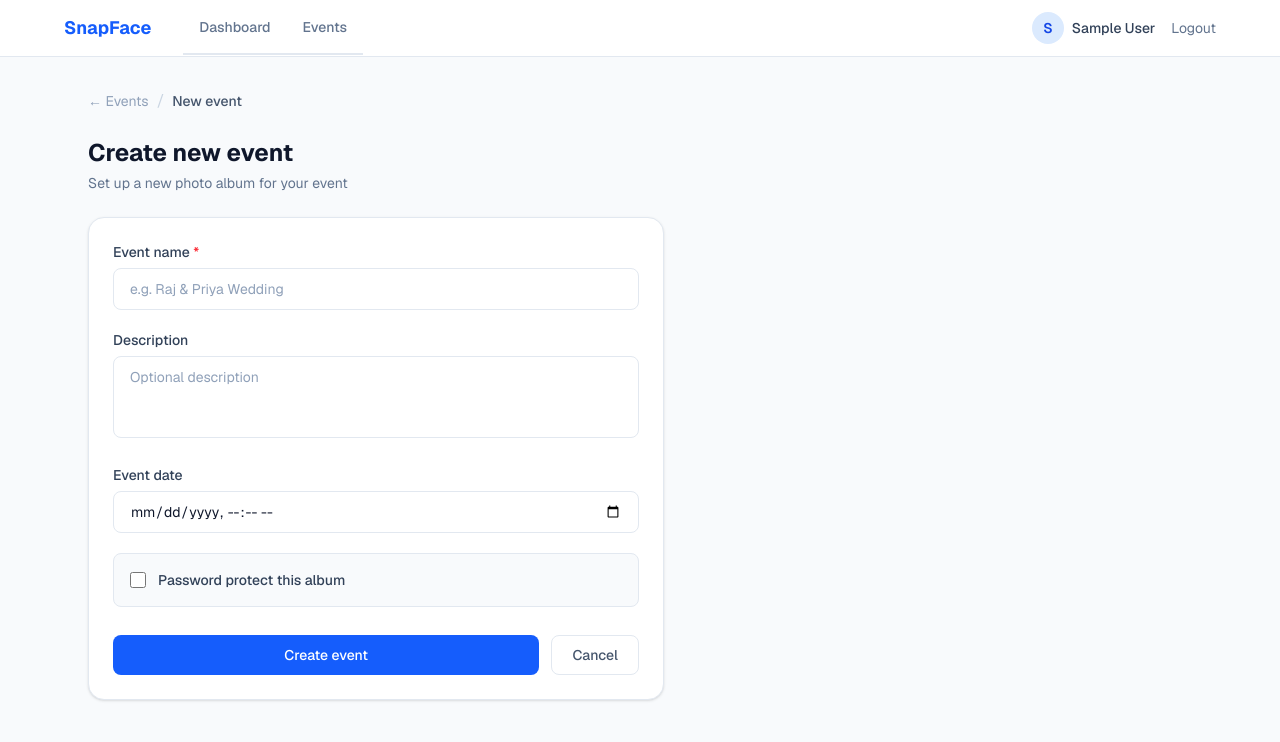
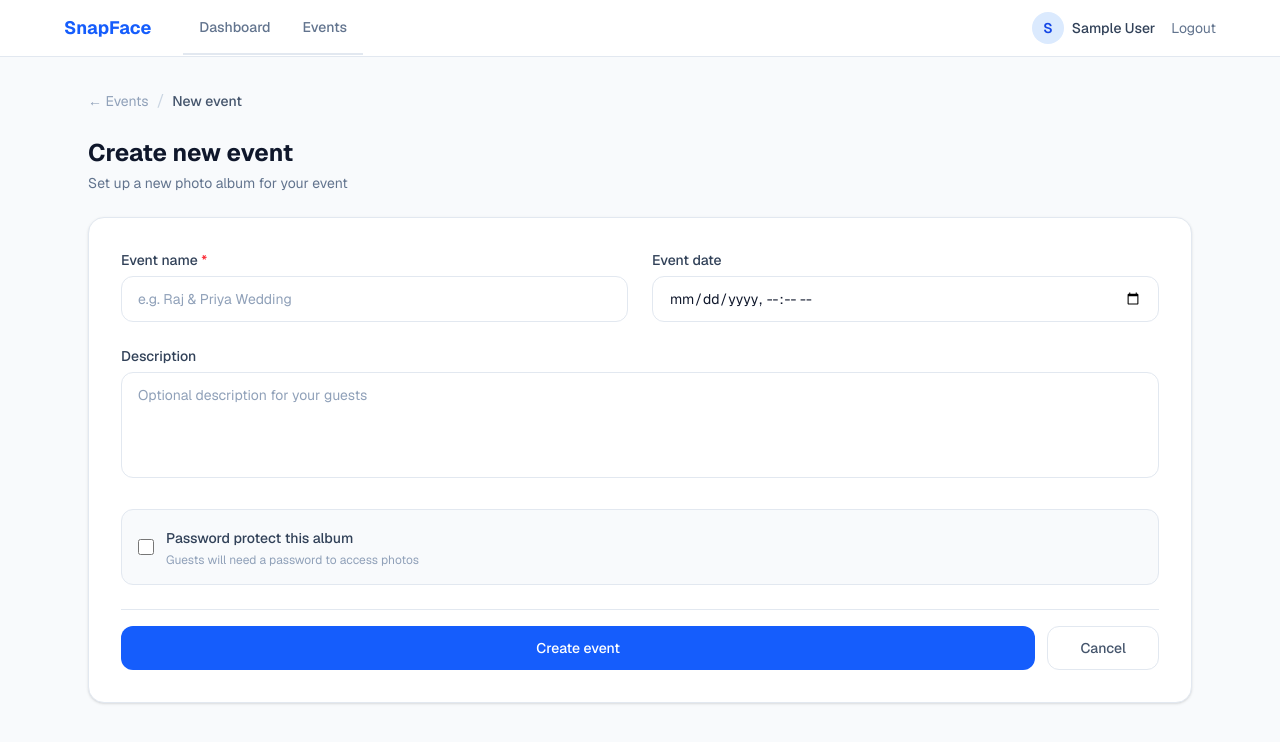
Before and after one commit to HavanButani26/snapface, a Next.js app in the folder frontend/: page /events/new in a window 1280 px wide. Shown: the top 742 px of the page. Built offline with nearby package versions, Linux system fonts and the light colour scheme; no server answers; sample sign-in values are in the browser's storage.

Commit message:
refactor: improve user state management and enhance form layout in event creation

```diff
--- a/frontend/src/app/(dashboard)/dashboard/page.tsx
+++ b/frontend/src/app/(dashboard)/dashboard/page.tsx
@@ -8,9 +8,11 @@ import type { Event } from "@/types";
 export default function DashboardPage() {
     const [events, setEvents] = useState<Event[]>([]);
     const [loading, setLoading] = useState(true);
-    const user = authService.getUser();
+    const [user, setUser] = useState<ReturnType<typeof authService.getUser>>(null);
 
     useEffect(() => {
+        setUser(authService.getUser());
+
         eventService.list().then((data) => {
             setEvents(data);
             setLoading(false);
@@ -91,8 +93,8 @@ export default function DashboardPage() {
                             </div>
                             <div className="flex items-center gap-3">
                                 <span className={`text-xs px-2.5 py-1 rounded-full font-medium ${event.is_active
-                                        ? "bg-green-50 text-green-700 border border-green-200"
-                                        : "bg-slate-100 text-slate-500"
+                                    ? "bg-green-50 text-green-700 border border-green-200"
+                                    : "bg-slate-100 text-slate-500"
                                     }`}>
                                     {event.is_active ? "Active" : "Inactive"}
                                 </span>
--- a/frontend/src/app/(dashboard)/events/new/page.tsx
+++ b/frontend/src/app/(dashboard)/events/new/page.tsx
@@ -34,8 +34,12 @@ export default function NewEventPage() {
         }
     }
 
+    const inputClass =
+        "w-full border border-slate-300 rounded-xl px-4 py-3 text-sm text-slate-900 placeholder:text-slate-400 focus:outline-none focus:ring-2 focus:ring-blue-500 focus:border-transparent transition bg-white";
+
     return (
-        <div className="max-w-xl">
+        <div>
+            {/* Breadcrumb */}
             <div className="flex items-center gap-2 mb-6">
                 <Link href="/events" className="text-slate-400 hover:text-slate-700 text-sm transition">
                     ← Events
@@ -49,14 +53,17 @@ export default function NewEventPage() {
                 <p className="text-slate-500 text-sm mt-1">Set up a new photo album for your event</p>
             </div>
 
-            <div className="bg-white border border-slate-200 rounded-2xl p-6 shadow-sm">
+            <div className="bg-white border border-slate-200 rounded-2xl p-8 shadow-sm">
                 {error && (
-                    <div className="bg-red-50 border border-red-200 text-red-600 text-sm px-4 py-3 rounded-lg mb-5">
+                    <div className="bg-red-50 border border-red-200 text-red-600 text-sm px-4 py-3 rounded-lg mb-6">
                         {error}
                     </div>
                 )}
 
-                <form onSubmit={handleSubmit} className="space-y-5">
+                <form onSubmit={handleSubmit} className="space-y-6">
+
+                    {/* Row 1 — Event name + Event date */}
+                    <div className="grid grid-cols-2 gap-6">
                         <div>
                             <label className="block text-sm font-medium text-slate-700 mb-1.5">
                                 Event name <span className="text-red-500">*</span>
@@ -66,33 +73,39 @@ export default function NewEventPage() {
                                 value={name}
                                 onChange={(e) => setName(e.target.value)}
                                 required
-                            className="w-full border border-slate-300 rounded-lg px-4 py-2.5 text-sm text-slate-900 placeholder:text-slate-400 focus:outline-none focus:ring-2 focus:ring-blue-500 focus:border-transparent transition"
+                                className={inputClass}
                                 placeholder="e.g. Raj & Priya Wedding"
                             />
                         </div>
-
                         <div>
-                        <label className="block text-sm font-medium text-slate-700 mb-1.5">Description</label>
-                        <textarea
-                            value={description}
-                            onChange={(e) => setDescription(e.target.value)}
-                            rows={3}
-                            className="w-full border border-slate-300 rounded-lg px-4 py-2.5 text-sm text-slate-900 placeholder:text-slate-400 focus:outline-none focus:ring-2 focus:ring-blue-500 focus:border-transparent transition resize-none"
-                            placeholder="Optional description"
-                        />
-                    </div>
-
-                    <div>
-                        <label className="block text-sm font-medium text-slate-700 mb-1.5">Event date</label>
+                            <label className="block text-sm font-medium text-slate-700 mb-1.5">
+                                Event date
+                            </label>
                             <input
                                 type="datetime-local"
                                 value={eventDate}
                                 onChange={(e) => setEventDate(e.target.value)}
-                            className="w-full border border-slate-300 rounded-lg px-4 py-2.5 text-sm text-slate-900 focus:outline-none focus:ring-2 focus:ring-blue-500 focus:border-transparent transition"
+                                className={inputClass}
+                            />
+                        </div>
+                    </div>
+
+                    {/* Row 2 — Description full width */}
+                    <div>
+                        <label className="block text-sm font-medium text-slate-700 mb-1.5">
+                            Description
+                        </label>
+                        <textarea
+                            value={description}
+                            onChange={(e) => setDescription(e.target.value)}
+                            rows={4}
+                            className={`${inputClass} resize-none`}
+                            placeholder="Optional description for your guests"
                         />
                     </div>
 
-                    <div className="flex items-center gap-3 p-4 bg-slate-50 rounded-lg border border-slate-200">
+                    {/* Row 3 — Password protect toggle */}
+                    <div className="flex items-center gap-3 p-4 bg-slate-50 rounded-xl border border-slate-200">
                         <input
                             type="checkbox"
                             id="password-protect"
@@ -100,41 +113,58 @@ export default function NewEventPage() {
                             onChange={(e) => setIsPasswordProtected(e.target.checked)}
                             className="w-4 h-4 accent-blue-600 cursor-pointer"
                         />
+                        <div>
                             <label htmlFor="password-protect" className="text-sm font-medium text-slate-700 cursor-pointer">
                                 Password protect this album
                             </label>
+                            <p className="text-xs text-slate-400 mt-0.5">Guests will need a password to access photos</p>
+                        </div>
                     </div>
 
+                    {/* Row 4 — Album password (conditional) */}
                     {isPasswordProtected && (
+                        <div className="grid grid-cols-2 gap-6">
                             <div>
-                            <label className="block text-sm font-medium text-slate-700 mb-1.5">Album password</label>
+                                <label className="block text-sm font-medium text-slate-700 mb-1.5">
+                                    Album password <span className="text-red-500">*</span>
+                                </label>
                                 <input
                                     type="text"
                                     value={albumPassword}
                                     onChange={(e) => setAlbumPassword(e.target.value)}
                                     required={isPasswordProtected}
-                                className="w-full border border-slate-300 rounded-lg px-4 py-2.5 text-sm text-slate-900 placeholder:text-slate-400 focus:outline-none focus:ring-2 focus:ring-blue-500 focus:border-transparent transition"
+                                    className={inputClass}
                                     placeholder="Guests will need this to access"
                                 />
                             </div>
+                            <div className="flex items-end pb-0.5">
+                                <div className="w-full p-3 bg-amber-50 border border-amber-200 rounded-xl text-xs text-amber-700 leading-relaxed">
+                                    Share this password only with your guests. It cannot be recovered if lost.
+                                </div>
+                            </div>
+                        </div>
                     )}
 
-                    <div className="flex gap-3 pt-2">
+                    {/* Divider */}
+                    <div className="border-t border-slate-100 pt-4">
+                        <div className="flex gap-3">
                             <button
                                 type="submit"
                                 disabled={loading}
-                            className="flex-1 bg-blue-600 hover:bg-blue-700 disabled:opacity-60 text-white font-medium py-2.5 rounded-lg text-sm transition"
+                                className="flex-1 bg-blue-600 hover:bg-blue-700 disabled:opacity-60 text-white font-medium py-3 rounded-xl text-sm transition"
                             >
-                            {loading ? "Creating..." : "Create event"}
+                                {loading ? "Creating event..." : "Create event"}
                             </button>
                             <button
                                 type="button"
                                 onClick={() => router.back()}
-                            className="px-5 border border-slate-200 hover:border-slate-300 text-slate-600 hover:text-slate-900 rounded-lg text-sm transition font-medium"
+                                className="px-8 border border-slate-200 hover:border-slate-300 text-slate-600 hover:text-slate-900 rounded-xl text-sm transition font-medium"
                             >
                                 Cancel
                             </button>
                         </div>
+                    </div>
+
                 </form>
             </div>
         </div>
```
Lines whose indentation alone changed are shown as unchanged.
